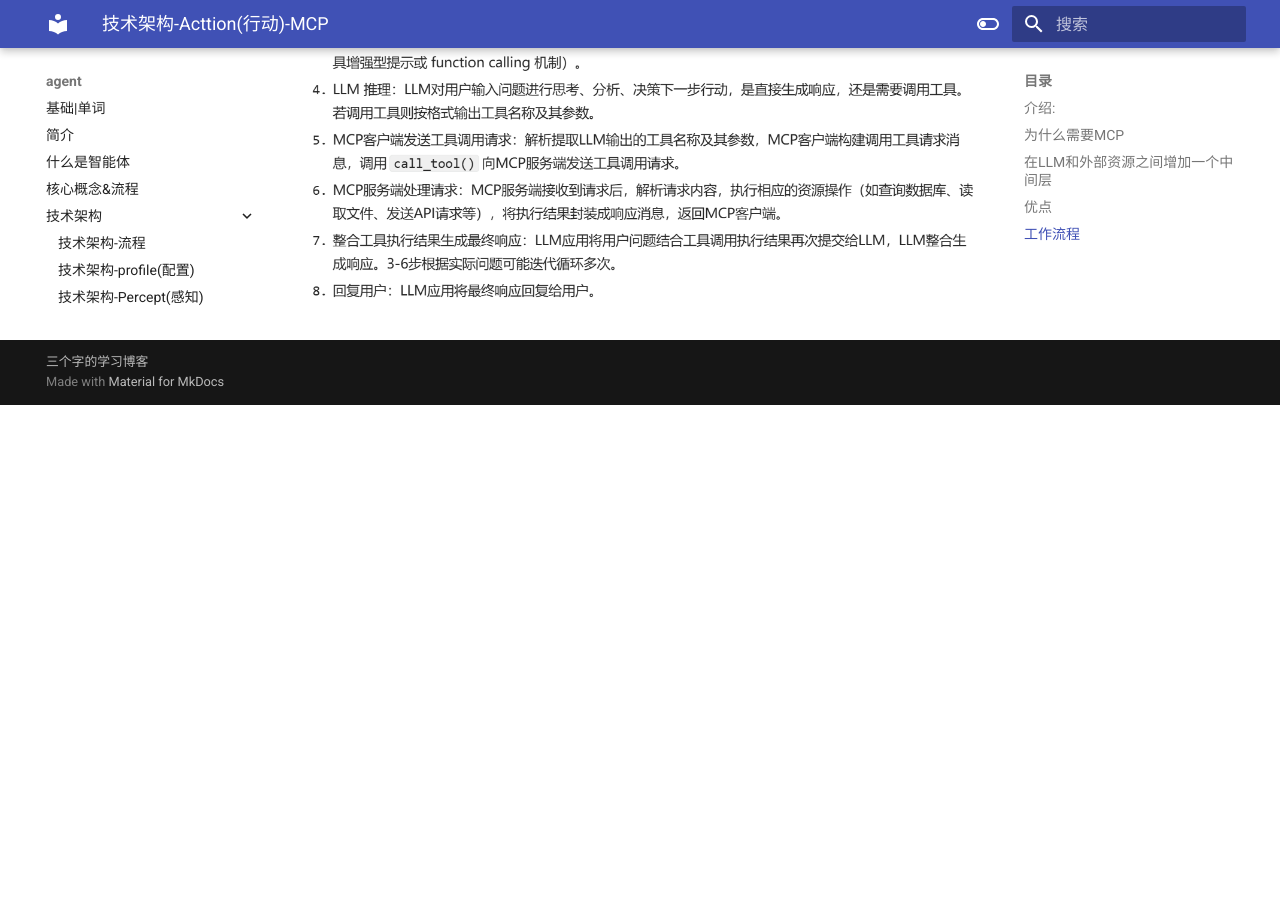
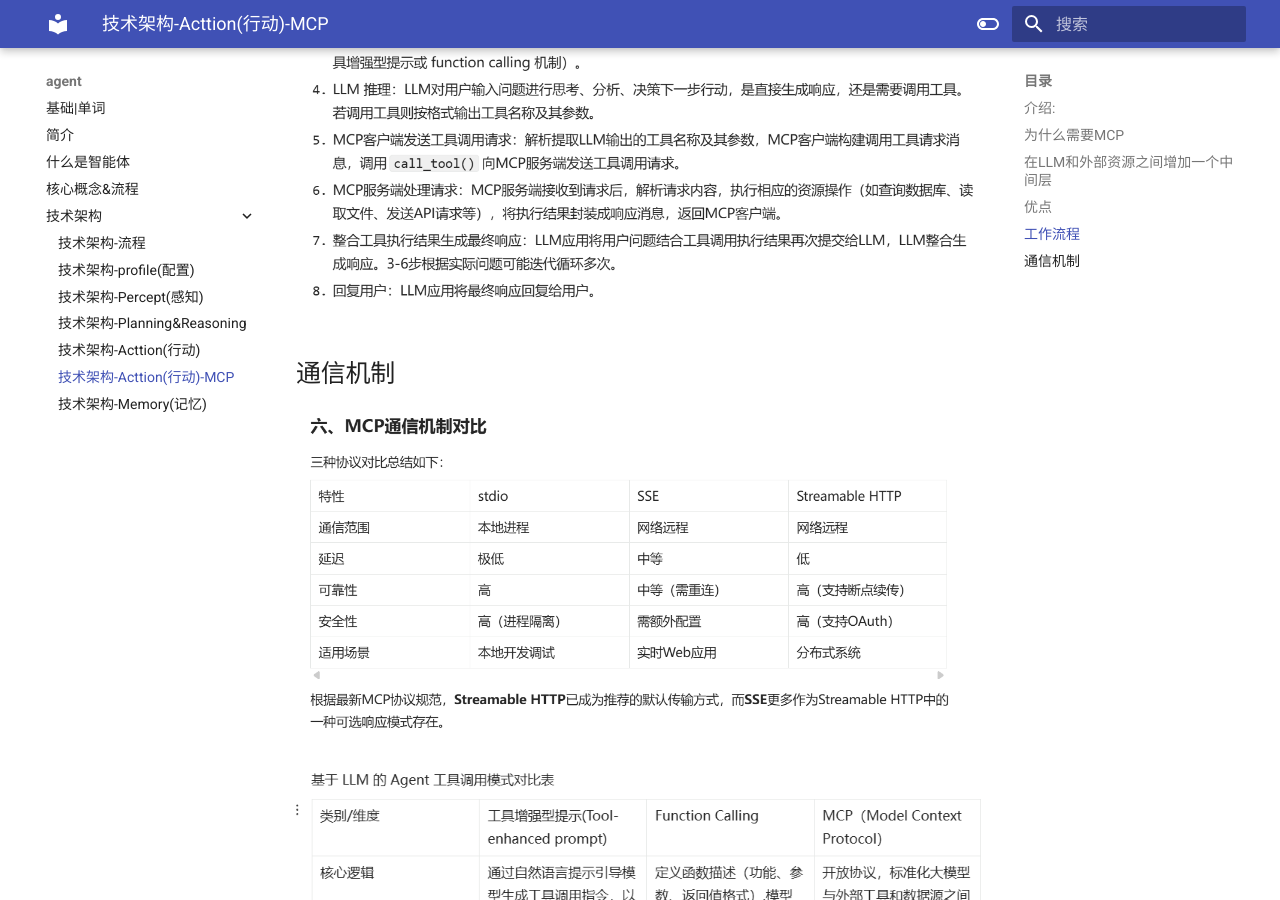
Before and after one commit to yang3406/langchain-learning, an MkDocs documentation site: the page built from docs/agent/09-技术架构-Acttion-MCP.md, in a window 1280 px wide and 900 px high, scrolled down 2226 px. Built offline with MkDocs 1.6.1 and Material for MkDocs 9.7.7, drawn with Linux system fonts in a browser that asks for light colours; old or Windows-style settings are respelled for this version of MkDocs; before the commit the page ends 2631 px from its top, so only the background shows below that.

Commit message:
完善功能

```diff
--- a/docs/agent/09-技术架构-Acttion-MCP.md
+++ b/docs/agent/09-技术架构-Acttion-MCP.md
@@ -28,3 +28,8 @@ MCP就是帮助简化LLM应用与外部资源之间集成的中间层,允许LLM
 ![alt text](image-25.png)
 
 ![alt text](image-26.png)
+
+## 通信机制
+![alt text](image-27.png)
+
+![alt text](image-28.png)
--- a/mkdocs.yml
+++ b/mkdocs.yml
@@ -37,6 +37,7 @@ nav:
         - 技术架构-Planning&Reasoning: agent\07-技术架构-Planning&Reasoning.md
         - 技术架构-Acttion(行动): agent\08-技术架构-Acttion(行动).md
         - 技术架构-Acttion(行动)-MCP: agent\09-技术架构-Acttion-MCP.md
+        - 技术架构-Memory(记忆): agent\10-技术架构-Memory(记忆).md
   - agent-tv:
     - 基础概念: agent-tv\01-基础.md
     - 提示词工程: agent-tv\02-提示词工程.md
```
Also changed, not shown: docs/agent/10-技术架构-Memory(记忆).md (added, +1 -0 lines), docs/agent/image-27.png (added), docs/agent/image-28.png (added).
